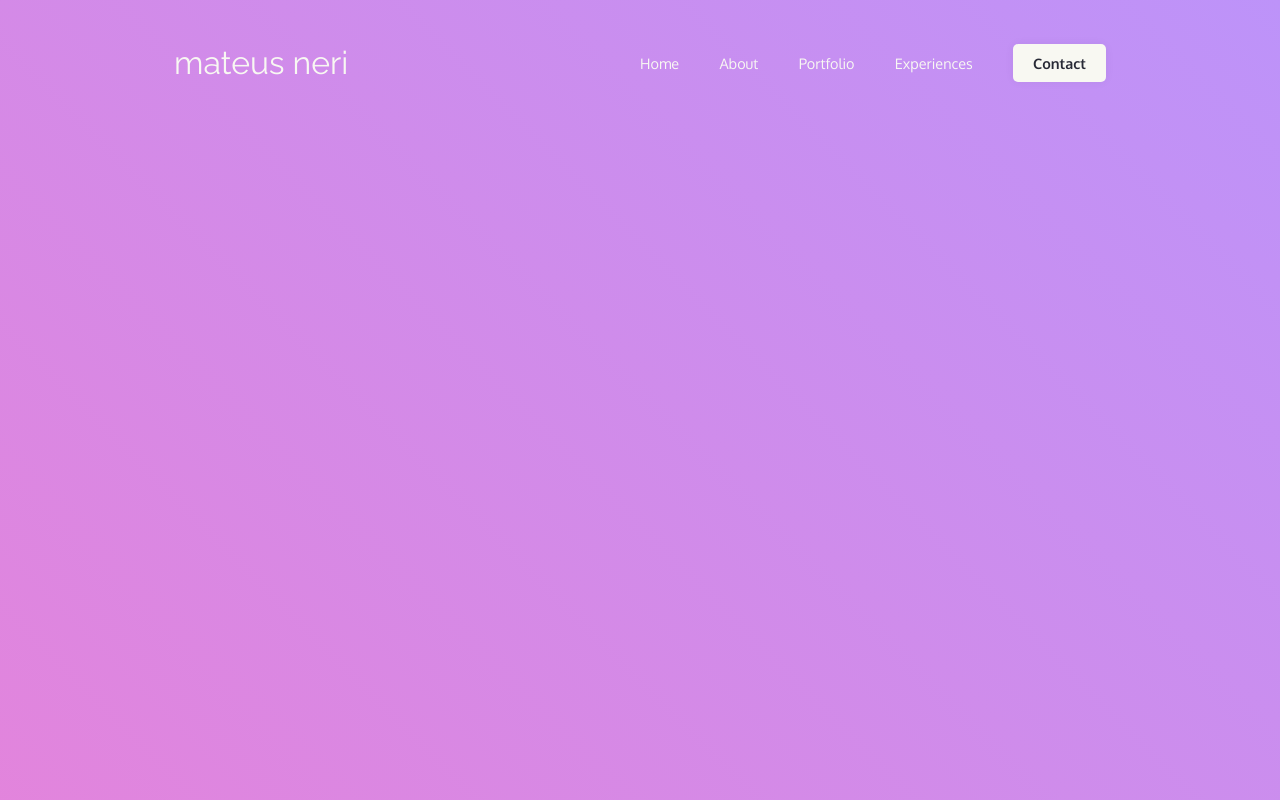
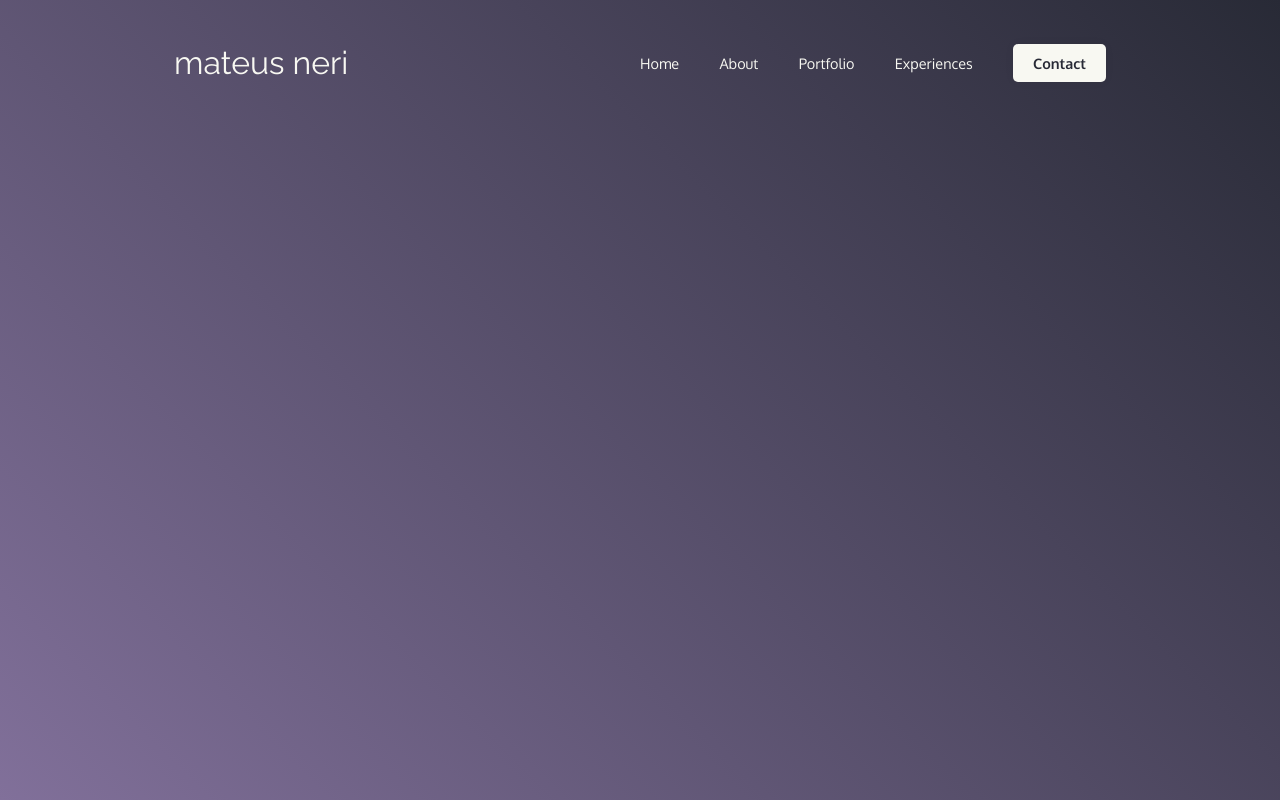
Before and after one commit to mateusnerigo/portfolio_next, a Next.js app: page / in a window 1280 px wide. Shown: the top 800 px of the page. Built offline with nearby package versions, Linux system fonts and the light colour scheme.

Commit message:
#002 - Background gradient color changed

```diff
--- a/src/styles/global.css
+++ b/src/styles/global.css
@@ -8,6 +8,7 @@
   --white: #f8f8f2;
   --transparent-white: #f8f8f2cc;
   --purple: #bd93f9;
+  --dark-purple: #81709a;
   --pink: #ff79c6;
   --yellow: #f1fa8c;
   --black: #282a36;
--- a/src/styles/pages/Home.module.css
+++ b/src/styles/pages/Home.module.css
@@ -1,9 +1,9 @@
 .container {
-  height: 300vh;
+  height: 100vh;
   width: 100%;
   background: linear-gradient(
     45deg,
-    var(--pink),
-    var(--purple)
+    var(--dark-purple),
+    var(--black)
   );
 }
```
Also changed, not shown: 1 other file (tests, documents, lock files or other folders).
